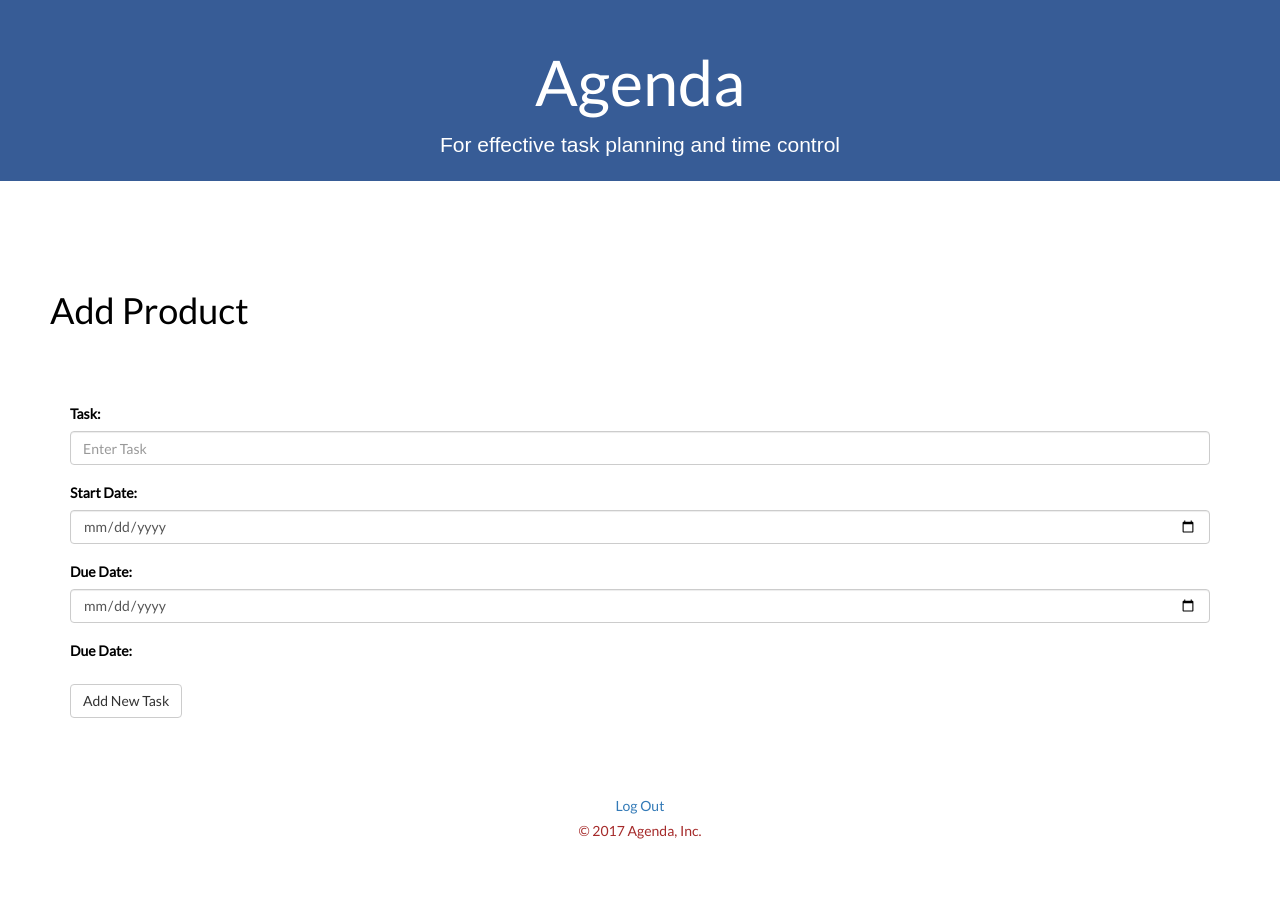
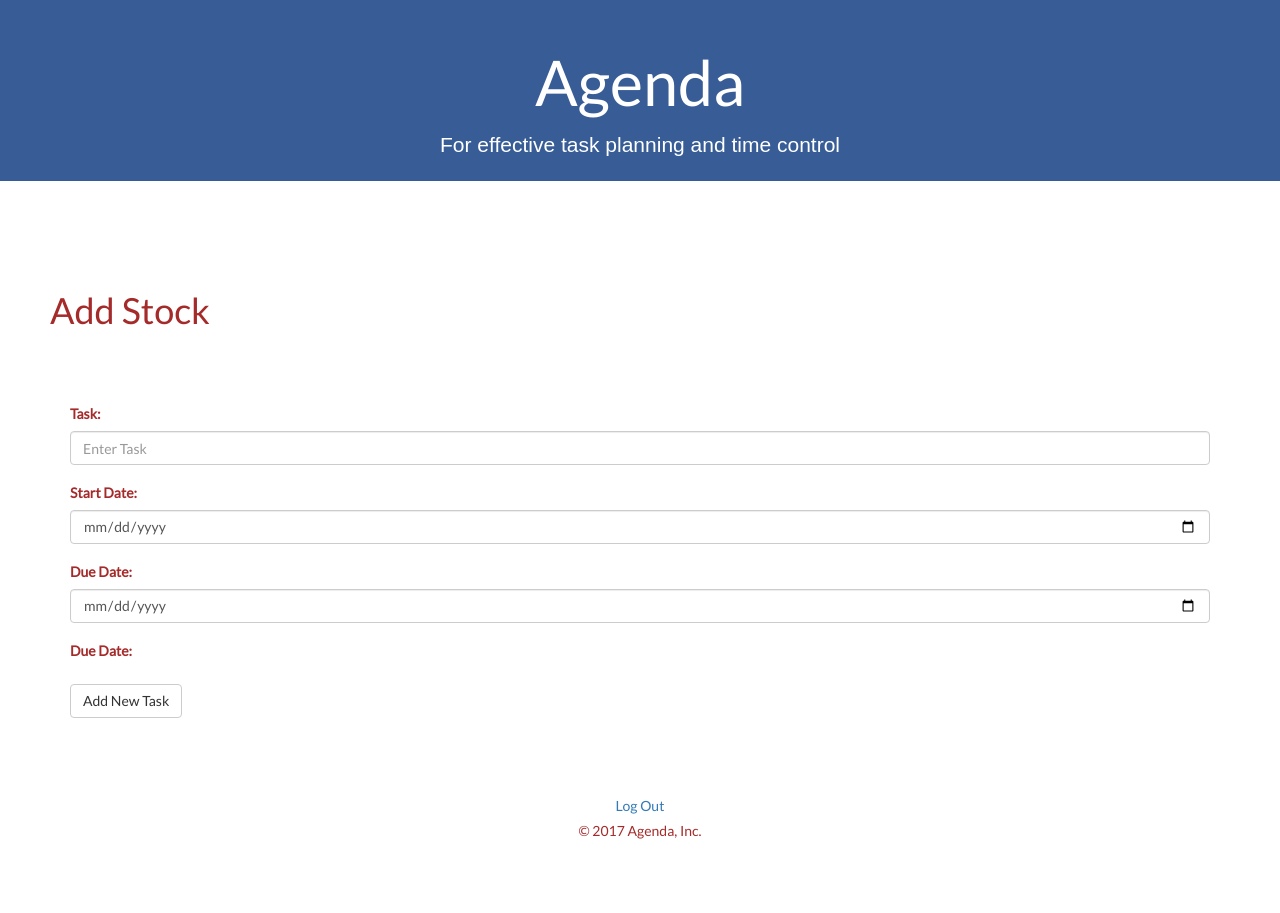
Before and after one commit to rb496/finalproject, a PHP site: page /test2/addtask.php in a window 1280 px wide. Run offline with PHP 8.4, Linux system fonts and the light colour scheme; some libraries are stand-ins or nearby versions.

```diff
--- a/test2/addtask.php
+++ b/test2/addtask.php
@@ -6,12 +6,12 @@
   <div id="about" class="container-fluid">
     <div class="row">
       <div class="col-sm-8">
-        <h1 style="color:black">Add Product</h1>
+        <h1 style="color:brown">Add Stock</h1>
       </div>
     </div>
   </div>
 
-  <div class="container" style="color:black">
+  <div class="container" style="color:brown">
     <form method="post" action="index.php" >
       <div class="form-group">
         <label>Task:</label>
--- a/test2/newtask.php
+++ b/test2/newtask.php
@@ -65,7 +65,7 @@
     <div class="row">
       <div class="col-sm-8">
         <!-- <h1 style="color:black"> -->
-            <?php echo "<h1 style='color:black'>Welcome, ".$fname." ".$lname."</h1>";?> !
+            <?php echo "<h1 style='color:black'>Welcome, ".$fname.", ".$lname."</h1>";?>
         <!-- </h1> -->
       </div>
     </div>
```
